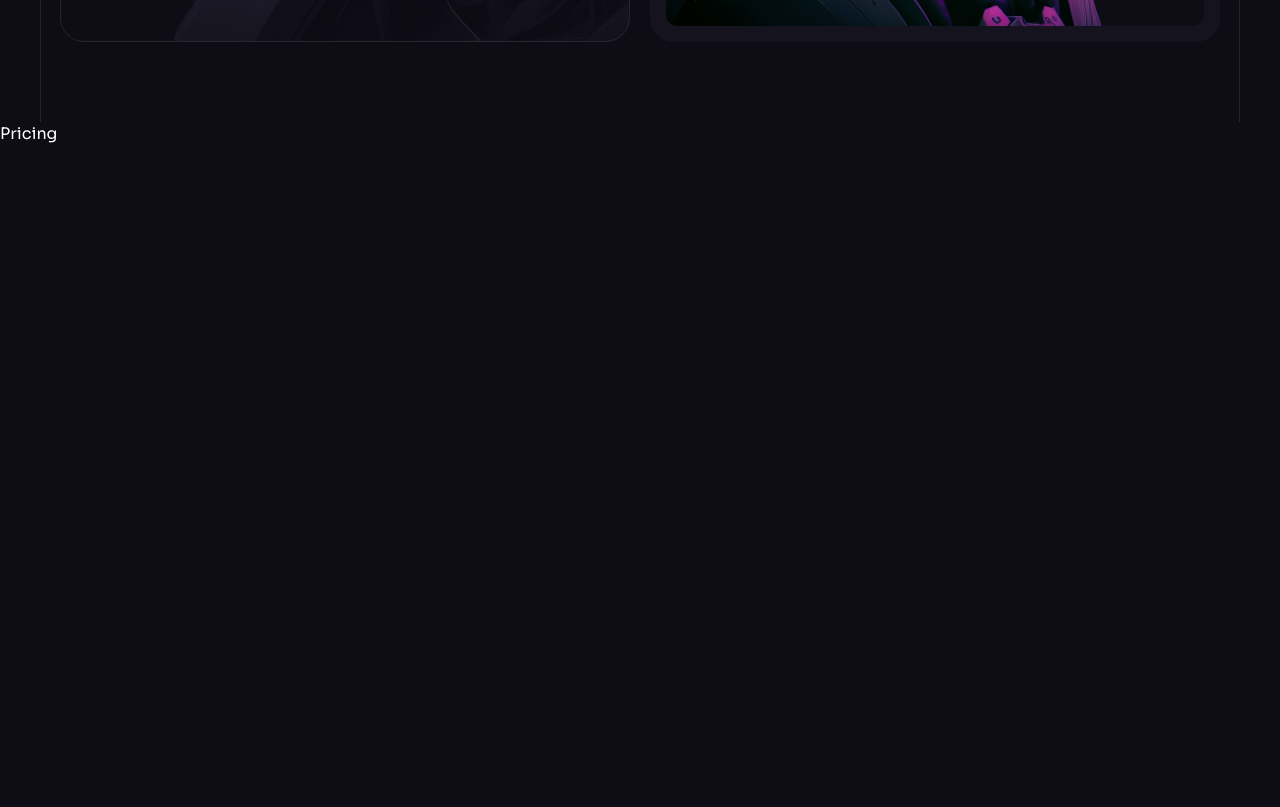
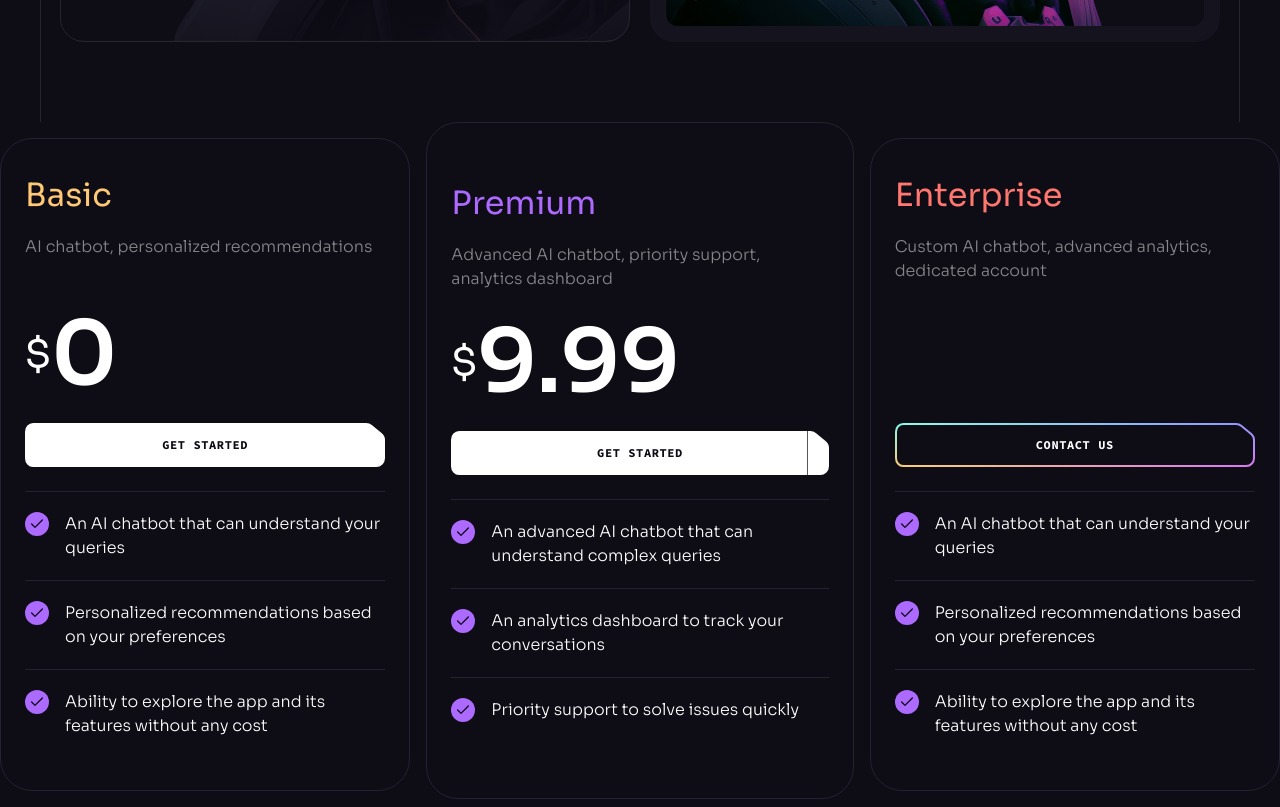
Before and after one commit to mbelmontes7/brainwave, a React (Vite) app: page / in a window 1280 px wide. Shown: the part 5500-6307 px from the top of the page. Before the commit the page ends 5646 px from the top, so only its background shows below. Built offline with nearby package versions, Linux system fonts and the light colour scheme.

Commit message:
Added the pricing boxes just.But keep in mind to go through each line to see what are you missing and what do you still learning in

```diff
--- a/src/components/Pricing.jsx
+++ b/src/components/Pricing.jsx
@@ -1,9 +1,56 @@
+import { check } from "../assets";
+import { pricing } from "../constants";
+import Button from "./Button";
 
+const PricingList = () =>
+{
+  return (
+    <div className="flex gap-[1rem] max-lg:flex-wrap">
+      {pricing.map((item) => (
+        <div
+          key={item.id}
+          className="w-[19rem] max-lg:w-full h-full px-6 bg-n-8 border border-n-6 rounded-[2rem] lg:w-auto even:py-14 odd:py-8 odd:my-4 [&>h4]:first:text-color-2 [&>h4]:even:text-color-1 [&>h4]:last:text-color-3"
+        >
+          <h4 className="h4 mb-4">{item.title}</h4>
 
-const Pricing = () => {
-  return (
-    <div>Pricing</div>
-  )
-}
+          <p className="body-2 min-h-[4rem] mb-3 text-n-1/50">
+            {item.description}
+          </p>
 
-export default Pricing
+          <div className="flex items-center h-[5.5rem] mb-6">
+            {item.price && (
+              <>
+                <div className="h3">$</div>
+                <div className="text-[5.5rem] leading-none font-bold">
+                  {item.price}
+                </div>
+              </>
+            )}
+          </div>
+
+          <Button
+            className="w-full mb-6"
+            href={item.price ? "/pricing" : "mailto:contact@jsmastery.pro"}
+            white={!!item.price}
+          >
+            {item.price ? "Get started" : "Contact us"}
+          </Button>
+
+          <ul>
+            {item.features.map((feature, index) => (
+              <li
+                key={index}
+                className="flex items-start py-5 border-t border-n-6"
+              >
+                <img src={check} width={24} height={24} alt="Check" />
+                <p className="body-2 ml-4">{feature}</p>
+              </li>
+            ))}
+          </ul>
+        </div>
+      ))}
+    </div>
+  );
+};
+
+export default PricingList;
```
